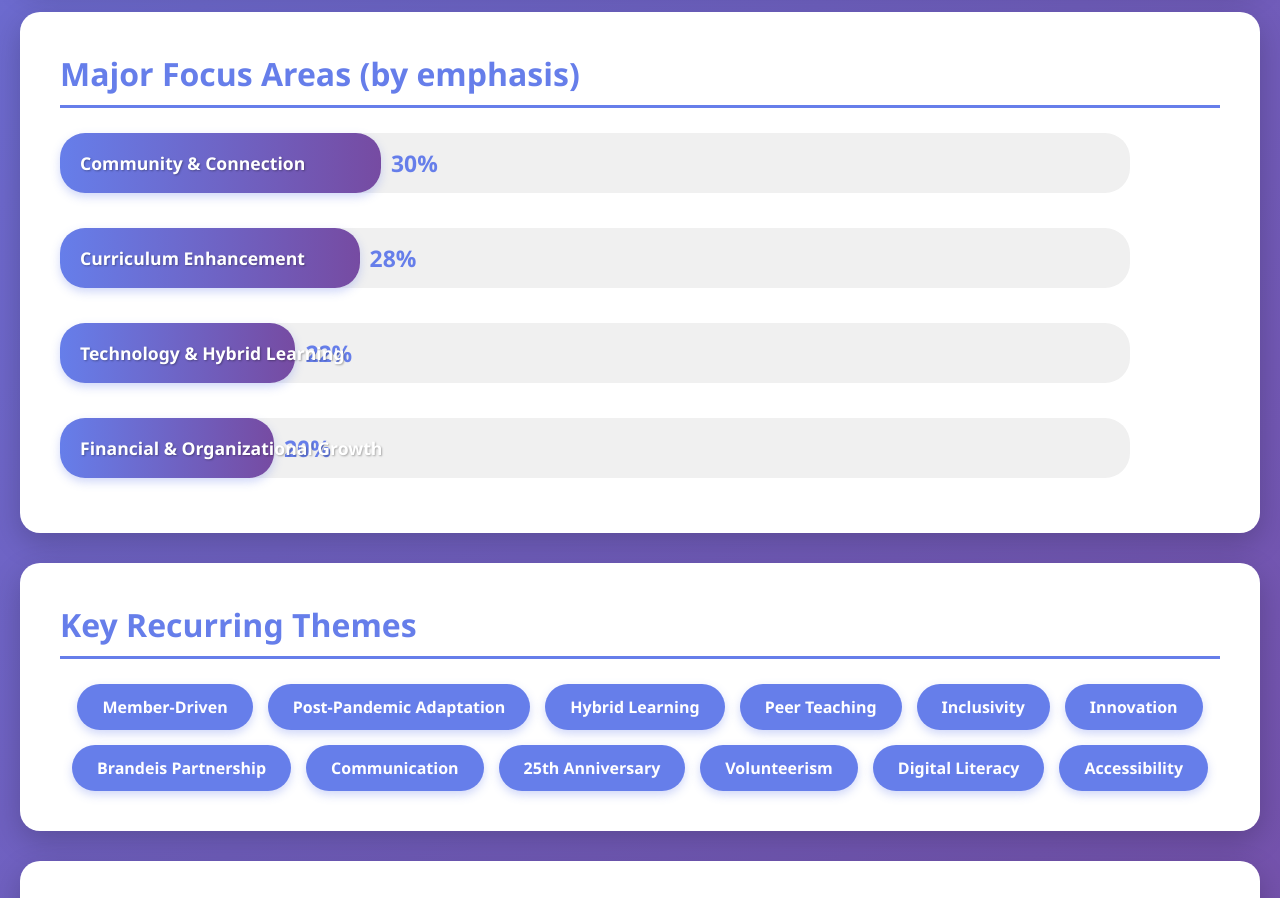
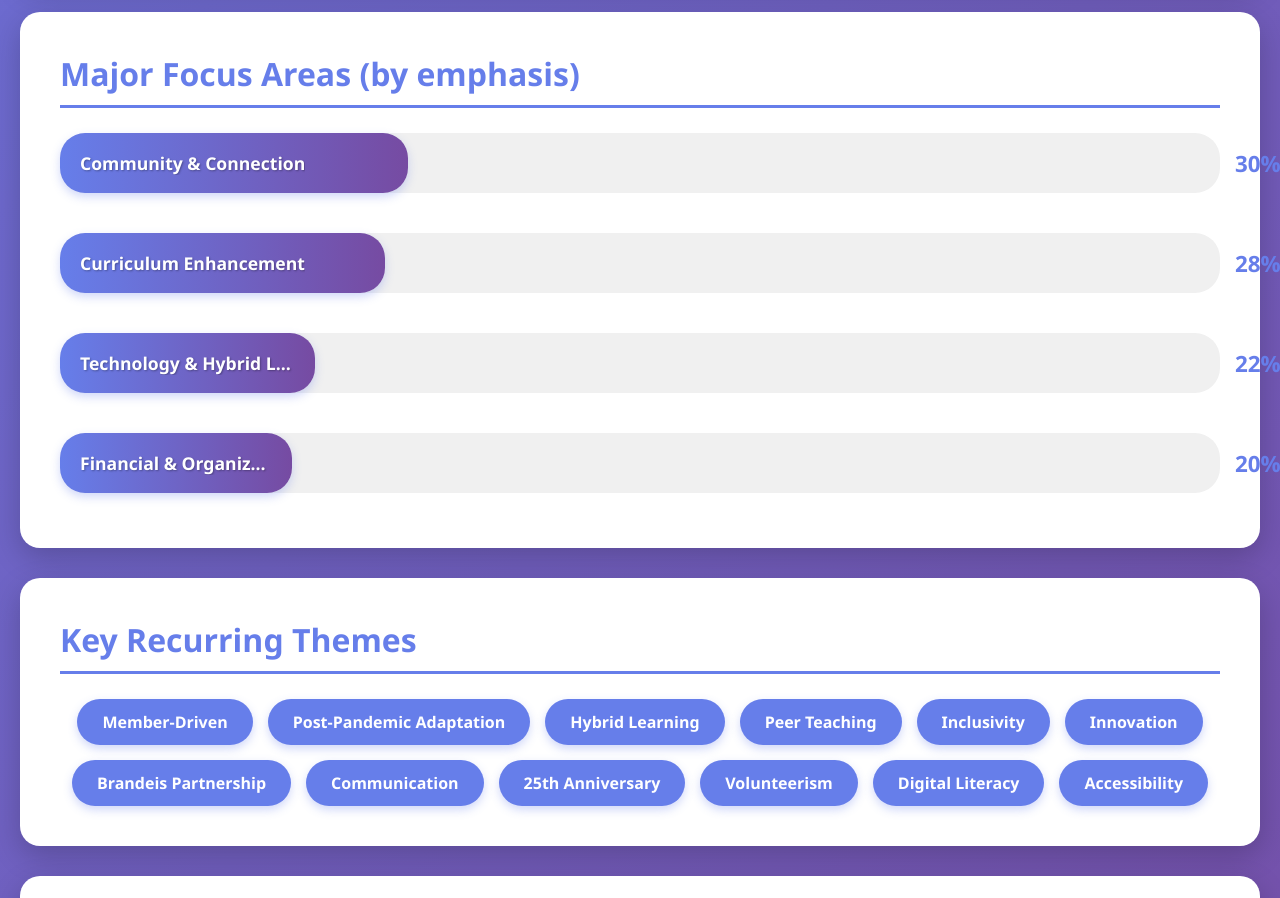
Before and after one commit to JHNDAY/JhndayRprts, a plain HTML site: page bolli_plan_visualization.html in a window 1280 px wide. Shown: the part 1740-2638 px from the top of the page. Drawn offline with Linux system fonts and the light colour scheme.

Commit message:
Update bolli_plan_visualization.html

```diff
--- a/bolli_plan_visualization.html
+++ b/bolli_plan_visualization.html
@@ -148,9 +148,8 @@
         .focus-visualization {
             display: flex;
             flex-direction: column;
-            gap: 20px;
+            gap: 25px;
             margin-top: 20px;
-            padding-right: 90px;
         }
 
         .focus-bar {
@@ -160,6 +159,7 @@
             overflow: visible;
             height: 60px;
             margin-bottom: 15px;
+            width: 100%;
         }
 
         .focus-fill {
@@ -187,20 +187,20 @@
             color: white;
             text-shadow: 1px 1px 2px rgba(0,0,0,0.3);
             white-space: nowrap;
-            max-width: calc(100% - 100px);
-            overflow: visible;
+            max-width: calc(100% - 40px);
+            overflow: hidden;
+            text-overflow: ellipsis;
         }
 
         .focus-percentage {
             position: absolute;
-            right: -80px;
+            left: calc(100% + 15px);
             top: 50%;
             transform: translateY(-50%);
             color: #667eea;
             font-weight: bold;
-            font-size: 1.3em;
-            min-width: 70px;
-            text-align: left;
+            font-size: 1.4em;
+            white-space: nowrap;
         }
 
         /* Key Themes */
@@ -363,31 +363,31 @@
             <h2>Major Focus Areas (by emphasis)</h2>
             <div class="focus-visualization">
                 <div class="focus-bar">
-                    <div class="focus-fill" style="width: 30%">
+                    <div class="focus-fill" style="width: 30%; border-radius: 25px;">
                         <span class="focus-label">Community & Connection</span>
-                        <span class="focus-percentage">30%</span>
                     </div>
+                    <span class="focus-percentage">30%</span>
                 </div>
 
                 <div class="focus-bar">
-                    <div class="focus-fill" style="width: 28%">
+                    <div class="focus-fill" style="width: 28%; border-radius: 25px;">
                         <span class="focus-label">Curriculum Enhancement</span>
-                        <span class="focus-percentage">28%</span>
                     </div>
+                    <span class="focus-percentage">28%</span>
                 </div>
 
                 <div class="focus-bar">
-                    <div class="focus-fill" style="width: 22%">
+                    <div class="focus-fill" style="width: 22%; border-radius: 25px;">
                         <span class="focus-label">Technology & Hybrid Learning</span>
-                        <span class="focus-percentage">22%</span>
                     </div>
+                    <span class="focus-percentage">22%</span>
                 </div>
 
                 <div class="focus-bar">
-                    <div class="focus-fill" style="width: 20%">
+                    <div class="focus-fill" style="width: 20%; border-radius: 25px;">
                         <span class="focus-label">Financial & Organizational Growth</span>
-                        <span class="focus-percentage">20%</span>
                     </div>
+                    <span class="focus-percentage">20%</span>
                 </div>
             </div>
         </div>
```
